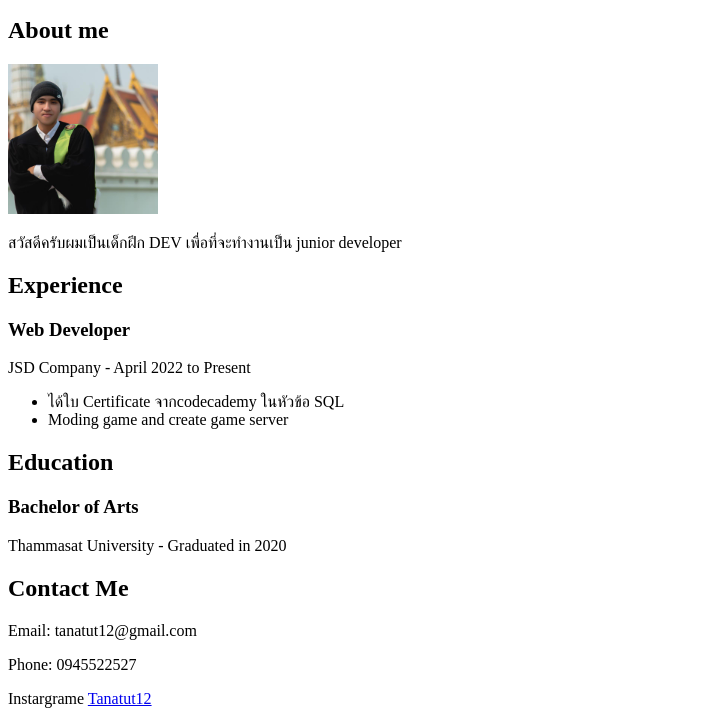
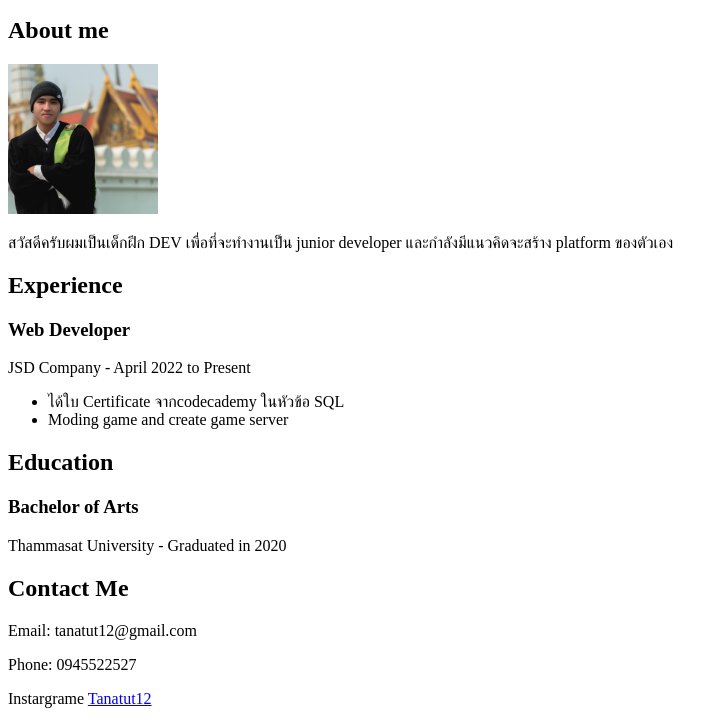
Before and after one commit to tanatut12/my_resume, a plain HTML site: page index.html in a window 1280 px wide. Shown: the part 101-825 px from the top of the page, without its empty margins (0-728 px from the left). Drawn offline with Linux system fonts and the light colour scheme.

Commit message:
change about me

```diff
--- a/index.html
+++ b/index.html
@@ -14,7 +14,7 @@
       <section>
         <h2>About me</h2>
         <img src="profile.jpg" alt="John Doe" style="width: 150px" />
-        <p>สวัสดีครับผมเป็นเด็กฝึก DEV เพื่อที่จะทำงานเป็น junior developer</p>
+        <p>สวัสดีครับผมเป็นเด็กฝึก DEV เพื่อที่จะทำงานเป็น junior developer และกำลังมีแนวคิดจะสร้าง platform ของตัวเอง</p>
       </section>
       <section>
         <h2>Experience</h2>
```
